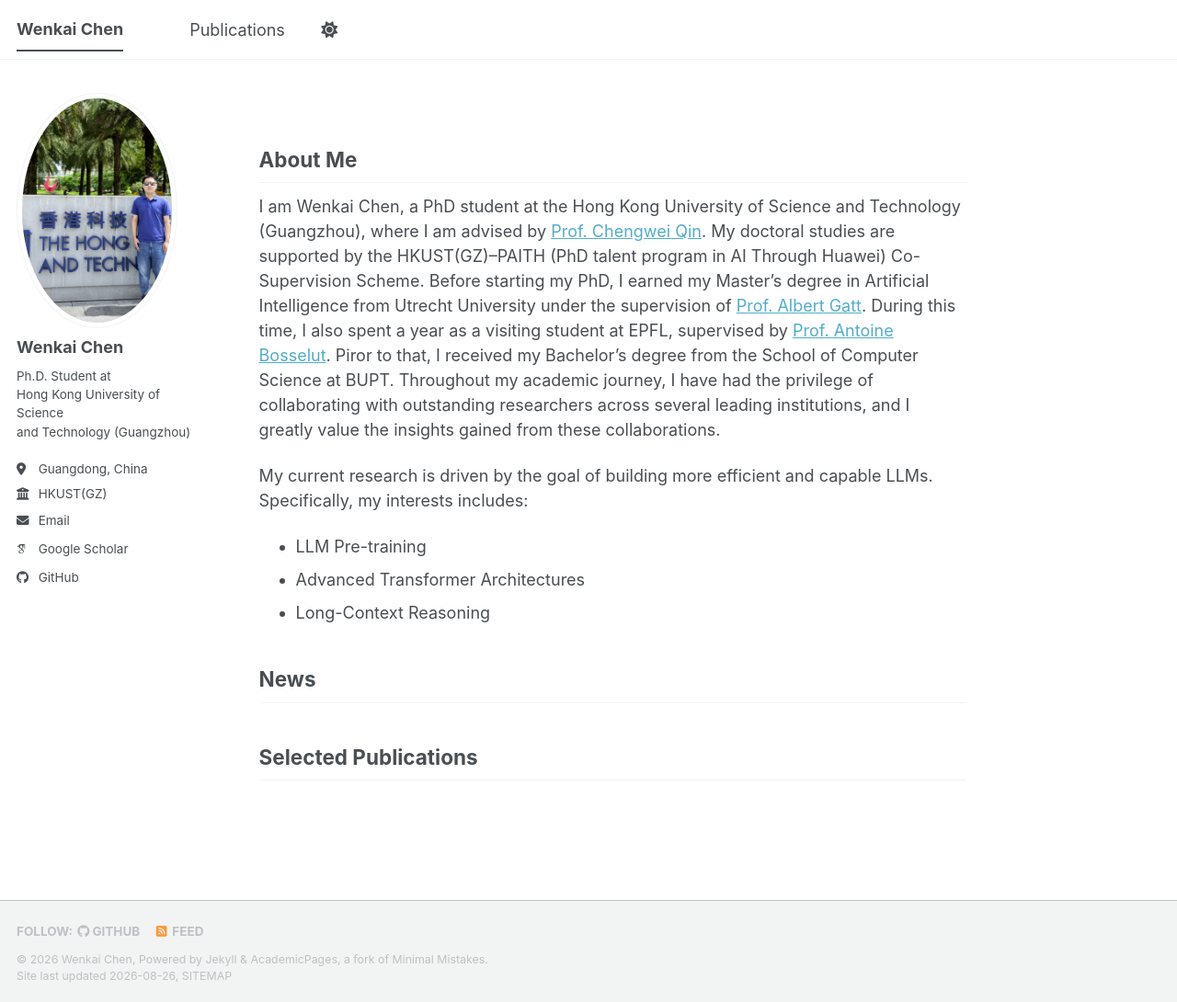
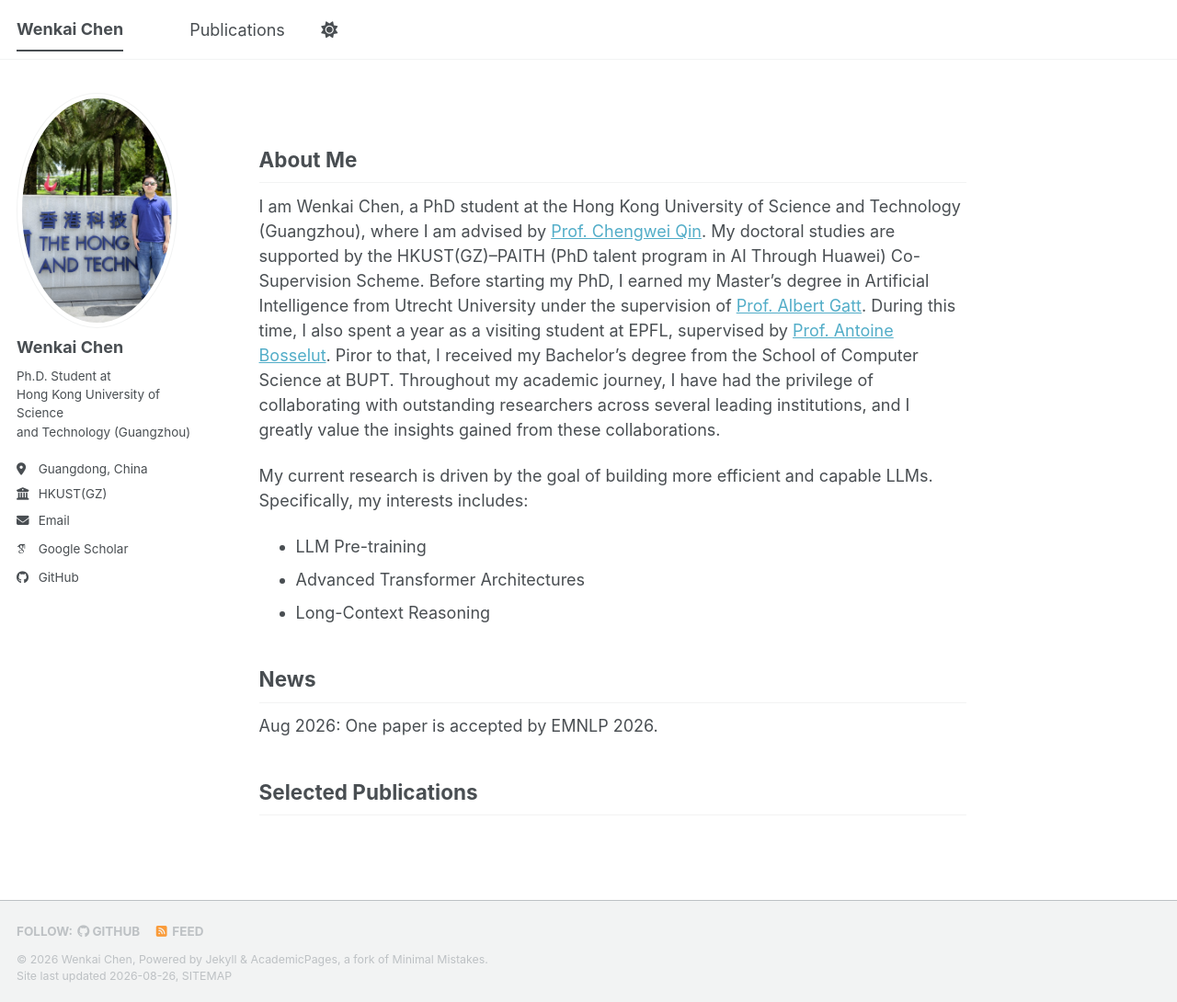
Before and after one commit to WK-Chen/WK-Chen.github.io, a Jekyll site: the page built from _pages/about.md, in a window 1280 px wide and 1090 px high. Shown: the whole window at 92% size. Built offline with Jekyll 4.4.1, drawn with Linux system fonts in a browser that asks for light colours; some web fonts are replaced; a script bundle is joined from its source files by our own code; library files that are not in the unit come from our copies.

Commit message:
Update about.md

```diff
--- a/_pages/about.md
+++ b/_pages/about.md
@@ -16,5 +16,6 @@ My current research is driven by the goal of building more efficient and capable
 - Long-Context Reasoning
 
 ## News
+Aug 2026: One paper is accepted by EMNLP 2026.
 
 ## Selected Publications
```
